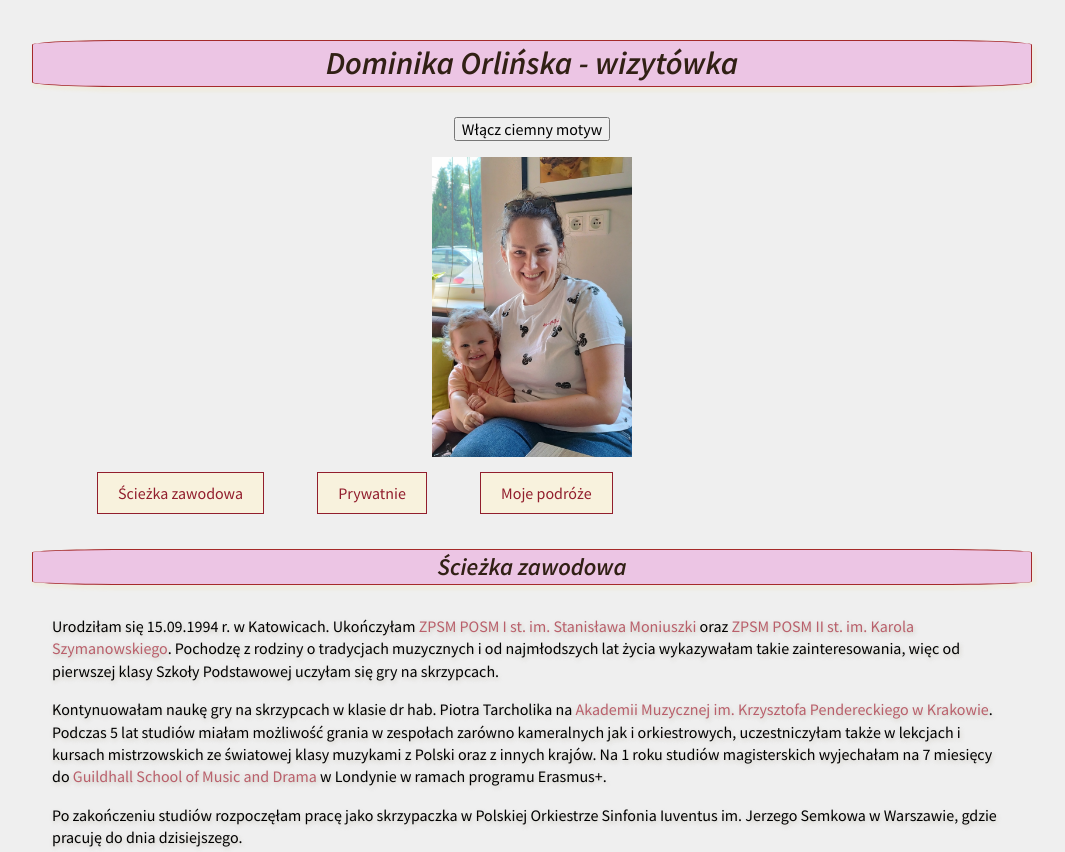
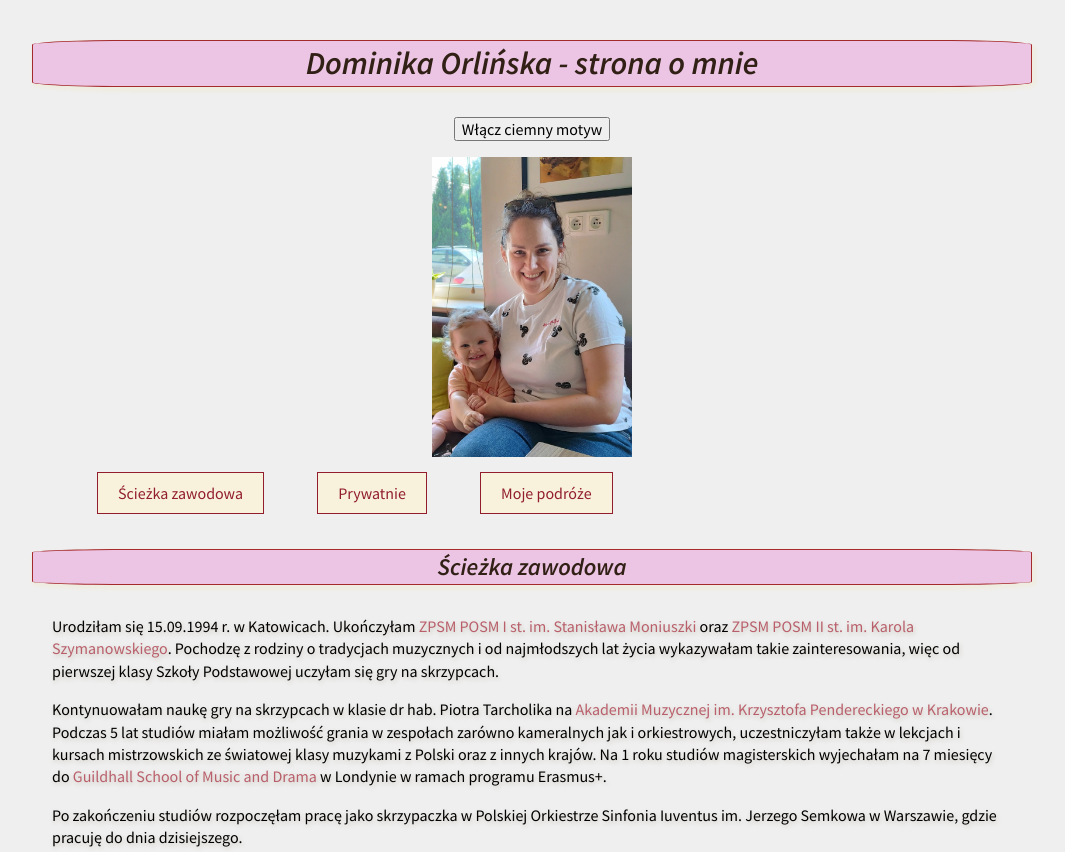
Before and after one commit to DominikaOrlinska/homepage, a plain HTML site: page index.html in a window 1280 px wide. Shown: the top 852 px of the page, without its empty margins (108-1173 px from the left). Drawn offline with nearby package versions, Linux system fonts and the light colour scheme.

Commit message:
changed header's name

```diff
--- a/index.html
+++ b/index.html
@@ -25,7 +25,7 @@
 
   <body class="body js-body">
     <header>
-      <h1 class="header">Dominika Orlińska - wizytówka</h1>
+      <h1 class="header">Dominika Orlińska - strona o mnie</h1>
     </header>
     <p>
       <button class="button js-button">
```
